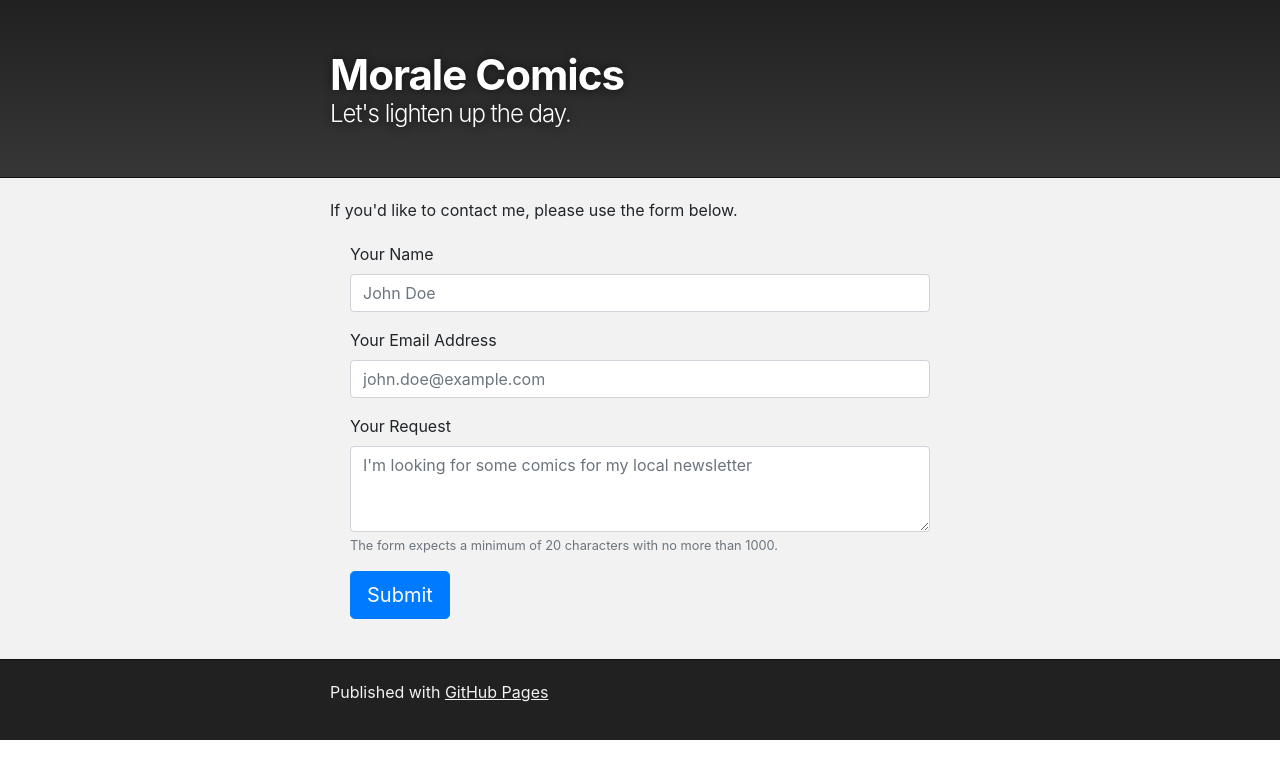
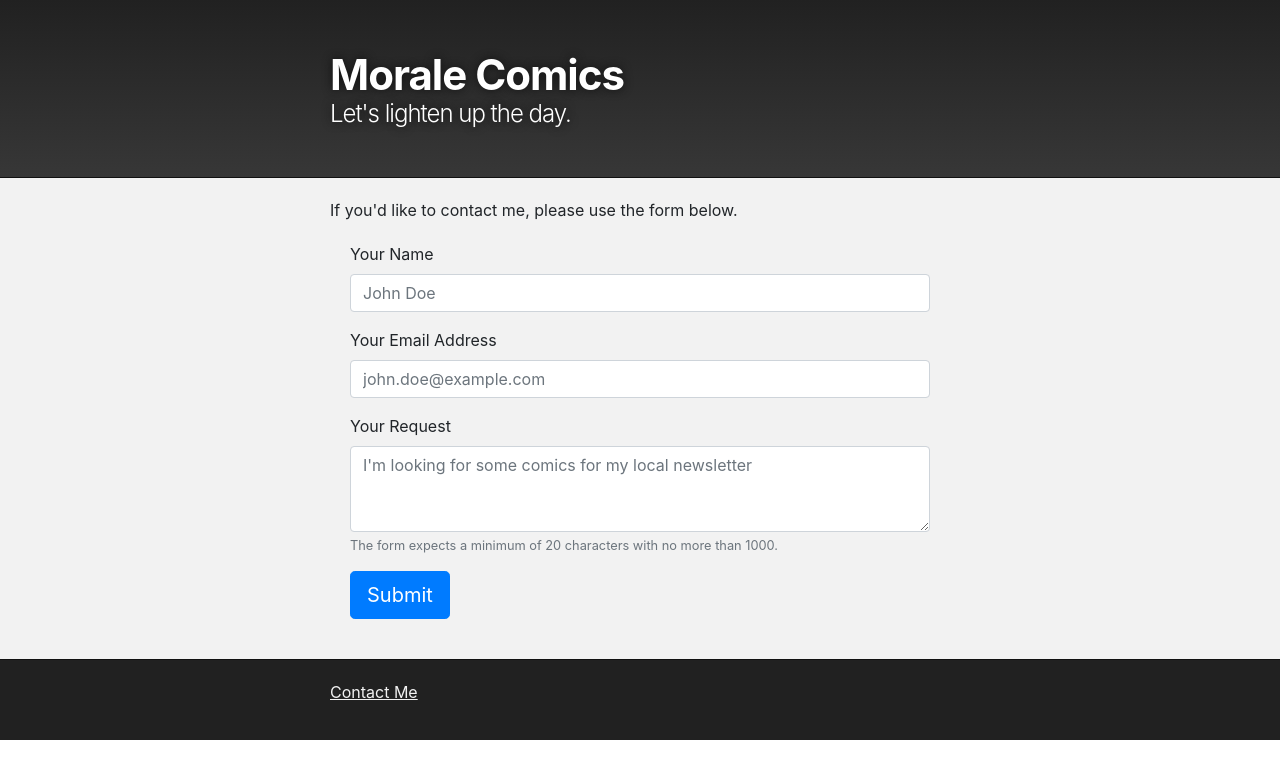
Before and after one commit to 23paige23/23paige23.github.io, a Jekyll site: the page built from contact.html, in a window 1280 px wide. Shown: the top 779 px of the page. Built offline with Jekyll 4.4.1, drawn with Linux system fonts in a browser that asks for light colours.

Commit message:
link to contact in footer

```diff
--- a/_includes/footer.html
+++ b/_includes/footer.html
@@ -1,5 +1,5 @@
 <div id="footer_wrap" class="outer">
     <footer class="inner">
-        <p>Published with <a href="https://pages.github.com">GitHub Pages</a></p>
+        <p><a href="{{ site.baseurl }}{% link contact.html %}">Contact Me</a></p>
     </footer>
 </div>
```
